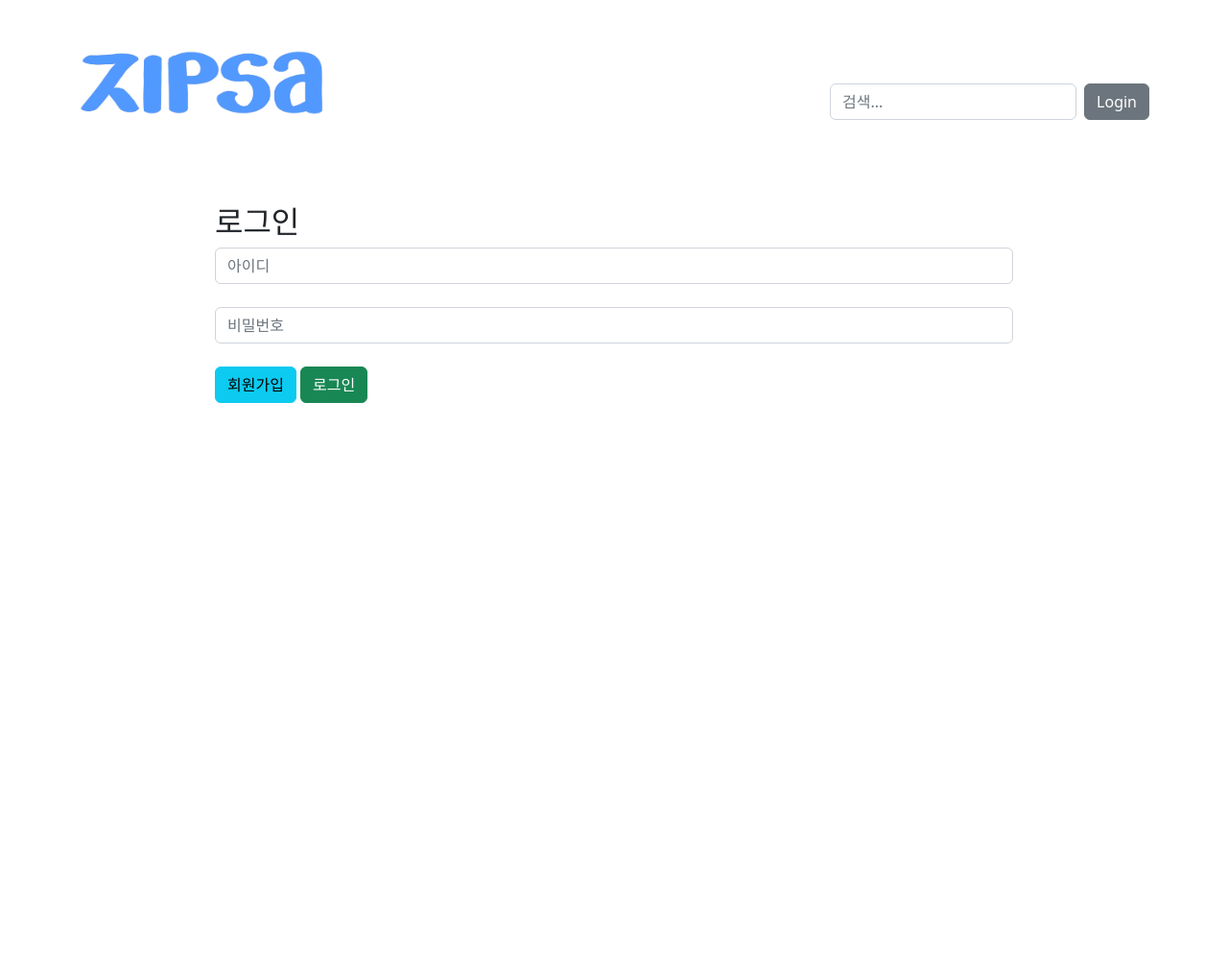
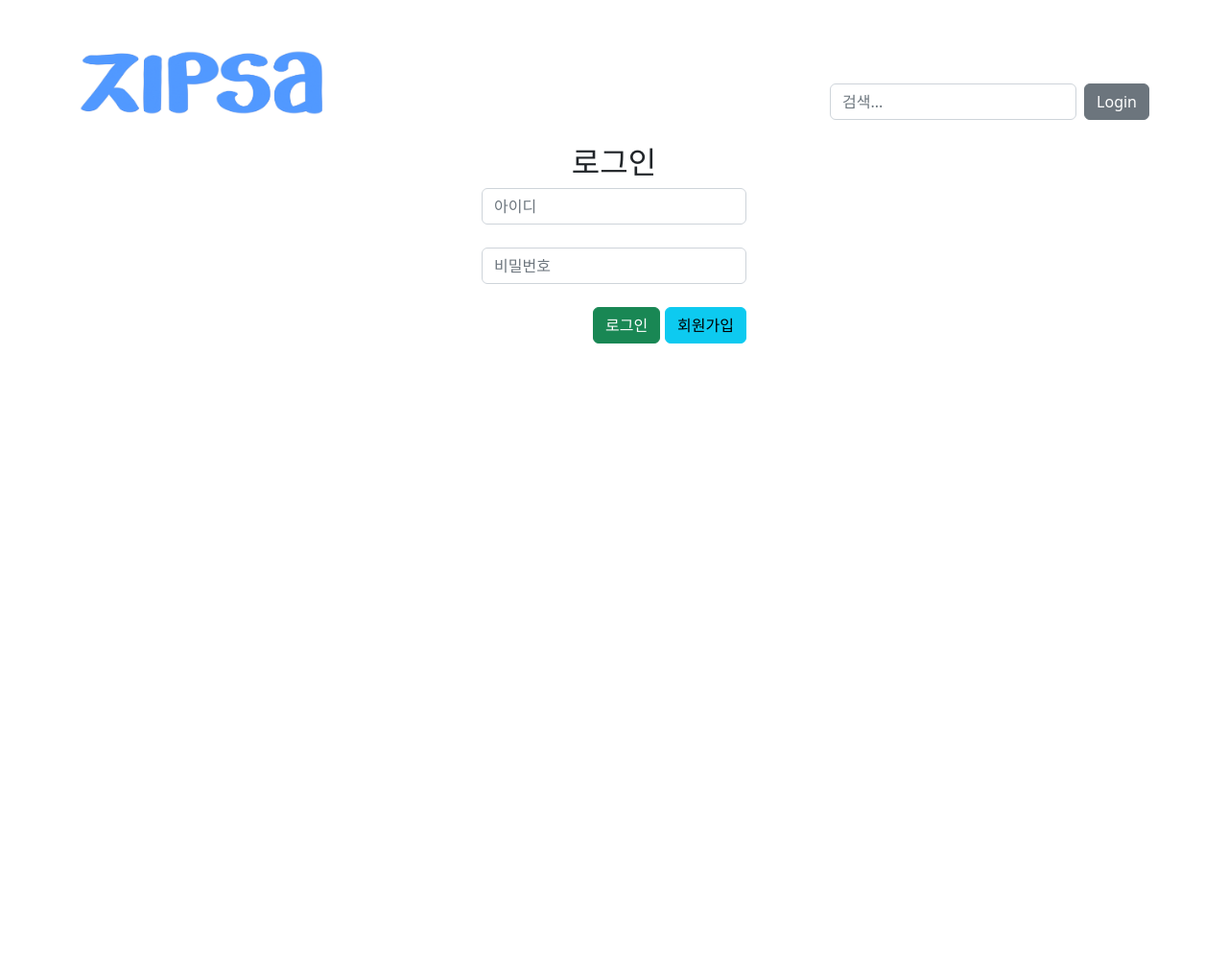
Before and after one commit to Mrgil0/zipsa, a Flask app: page /page/login in a window 1280 px wide. Shown: the whole page at 96% size. Run offline with Flask 2, Linux system fonts and the light colour scheme.

Commit message:
수정
기능 개선 및 버그 수정

```diff
--- a/app.py
+++ b/app.py
@@ -87,7 +87,7 @@
 
 def get_page_num(post):
     if len(post) == 0:
-        return
+        return 0
     page_num = ceil(len(post) / 5)
     return page_num
 
@@ -124,7 +124,7 @@
     db = set_db_password()
     curs = db.cursor()
 
-    sql = "select u.user_id, pet_image FROM user u, pet p WHERE u.user_id = %s AND u.user_id = p.user_id"
+    sql = "select * FROM user WHERE user_id = %s"
     curs.execute(sql, user_id)
     result = curs.fetchall()
     db.commit()
--- a/static/js/index.js
+++ b/static/js/index.js
@@ -88,3 +88,7 @@
     let file = e.target.files
     preview(file[0], '.image_input_box')
 })
+function resize(obj){
+    obj.style.height = "1px";
+    obj.style.height = (12+obj.scrollHeight) + "px"
+}
--- a/static/style/profile.css
+++ b/static/style/profile.css
@@ -1,4 +1,4 @@
-#join_form{
+#join_form, #no_post{
   position: sticky;
   left:50%;
   transform: translate(-50%);
--- a/templates/components/login.html
+++ b/templates/components/login.html
@@ -2,7 +2,7 @@
 <html lang="en">
 <head>
     <meta charset="UTF-8">
-    <link href="../../static/style/join.css" rel="stylesheet">
+    <link href="../../static/style/signup.css" rel="stylesheet">
     <link href="../../static/style/header.css" rel="stylesheet">
     <link href="../../static/style/modal.css" rel="stylesheet">
     <link href="https://cdn.jsdelivr.net/npm/bootstrap@5.2.0/dist/css/bootstrap.min.css" rel="stylesheet"
@@ -29,7 +29,7 @@
               </div>
             </form>
         </div>
-    <div class="right-sidebar">
+    <div class="right-sidebar" id="no_post">
     </div>
 </div>
 {% block content %}
--- a/templates/index.html
+++ b/templates/index.html
@@ -58,7 +58,7 @@
 
                 <div class="post-input-container">
                     {% if status == 'login' %}  <!--유저의 로그인 상태(조건) -->
-                    <textarea rows="3" placeholder="오늘의 반려동물 자랑을 해보세요" id="post_area"></textarea>
+                    <textarea rows="3" placeholder="오늘의 반려동물 자랑을 해보세요" id="post_area" style="min-height:33px" onkeydown="resize(this)" onkeyup="resize(this)"></textarea>
                     <div class="add-post-links">
                         <div id="image_input_box">
                             <form method="post" action="/api/upload" id="upload_form" enctype="multipart/form-data">
@@ -81,7 +81,7 @@
                         <span>{{posts[i][3]}}</span><!--i번째 글의 4번째(글 작성 시간) -->
                     </div>
                 </div>
-                <textarea class="form-control" id="{{posts[i][0]}}" readonly>{{posts[i][2]}}</textarea> <!--i번째 글의 3번째(글 내용) -->
+                <textarea class="form-control" id="{{posts[i][0]}}" readonly style="height:100%;">{{posts[i][2]}}</textarea> <!--i번째 글의 3번째(글 내용) -->
                 {% if user_id == posts[i][1] %}     <!--글쓴 아이디가 로그인한 유저면(조건) -->
                 <div class="input_group">
                     <button type="button" class="btn btn-outline-success" id="confirm_button{{posts[i][0]}}" onclick="modify_check()" hidden>확인</button>
```
Also changed, not shown: templates/components/profile_post.html (+6 -1 lines).
